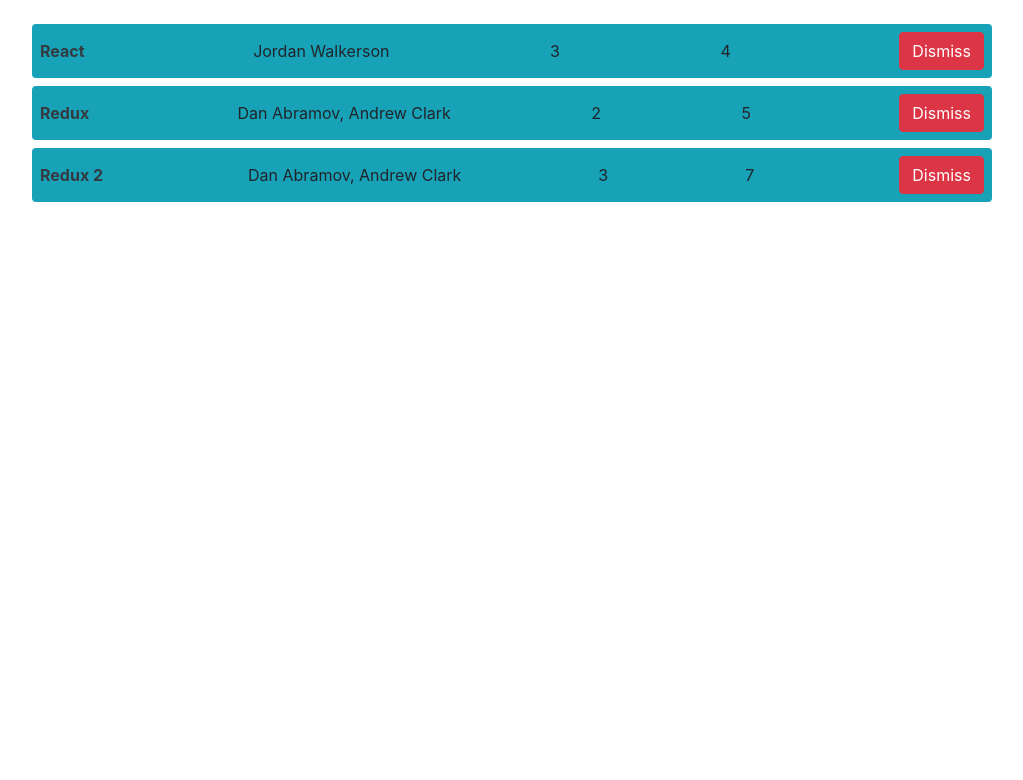
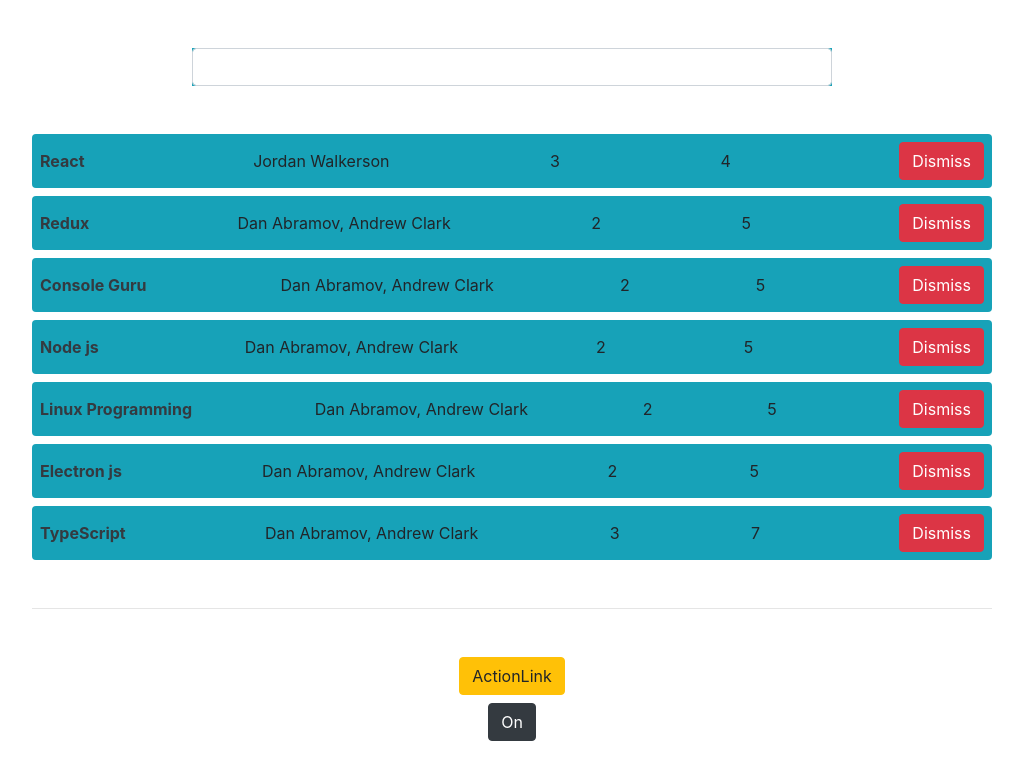
Before and after one commit to grashupfer99/road-2-learn-react, a React (Create React App) app: page / in a window 1280 px wide. Shown: the top 780 px of the page, without its empty margins (128-1151 px from the left). Built offline with nearby package versions, Linux system fonts and the light colour scheme.

Commit message:
event-handlers

```diff
--- a/package.json
+++ b/package.json
@@ -6,6 +6,7 @@
     "bootstrap": "^4.1.3",
     "react": "^16.5.0",
     "react-dom": "^16.5.0",
+    "react-flip-move": "^3.0.2",
     "react-scripts": "1.1.5"
   },
   "scripts": {
--- a/src/App.js
+++ b/src/App.js
@@ -1,5 +1,46 @@
 import React, { Component } from "react";
+import FlipMove from "react-flip-move";
 import "./App.css";
+
+const ActionLink = e => {
+  console.log("The link was clicked.");
+};
+
+class ToggleButtonHandler extends Component {
+  constructor(props) {
+    super(props);
+    this.state = {
+      toggleBtn: "On"
+    };
+    this.toggleBtn = this.toggleBtn.bind(this);
+  }
+
+  toggleBtn() {
+    console.log("on/off");
+    let toggle = this.state.toggleBtn === "On" ? "Off" : "On";
+    this.setState({
+      toggleBtn: toggle
+    });
+  }
+
+  render() {
+    return (
+      <div className="my-4">
+        <button type="text" className="btn btn-warning" onClick={ActionLink}>
+          ActionLink
+        </button>
+        <div className="my-2" />
+        <button
+          type="text"
+          className="mx-auto btn btn-dark"
+          onClick={this.toggleBtn}
+        >
+          {this.state.toggleBtn}
+        </button>
+      </div>
+    );
+  }
+}
 
 const list = [
   {
@@ -19,14 +60,59 @@
     objectID: 1
   },
   {
-    title: "Redux 2",
+    title: "Console Guru",
+    url: "https://github.com/reactjs/redux",
+    author: "Dan Abramov, Andrew Clark",
+    num_comments: 2,
+    points: 5,
+    objectID: 2
+  },
+  {
+    title: "Node js",
+    url: "https://github.com/reactjs/redux",
+    author: "Dan Abramov, Andrew Clark",
+    num_comments: 2,
+    points: 5,
+    objectID: 3
+  },
+  {
+    title: "Linux Programming",
+    url: "https://github.com/reactjs/redux",
+    author: "Dan Abramov, Andrew Clark",
+    num_comments: 2,
+    points: 5,
+    objectID: 4
+  },
+  {
+    title: "Electron js",
+    url: "https://github.com/reactjs/redux",
+    author: "Dan Abramov, Andrew Clark",
+    num_comments: 2,
+    points: 5,
+    objectID: 5
+  },
+  {
+    title: "TypeScript",
     url: "https://github.com/reactjs/redux",
     author: "Dan Abramov, Andrew Clark",
     num_comments: 3,
     points: 7,
-    objectID: 2
+    objectID: 6
   }
 ];
+
+/*
+// ES5
+function isSearched(keyword) {
+  return function(item) {
+    return item.title.toLowerCase().indexOf(keyword.toLowerCase()) !== -1;
+  }
+}
+
+*/
+
+const isSearched = searchTerm => item =>
+  item.title.toLowerCase().includes(searchTerm.toLowerCase());
 
 // Component declaration
 class App extends Component {
@@ -34,10 +120,12 @@
     super(props);
 
     this.state = {
-      list: list
+      list: list,
+      searchTerm: ""
     };
 
     this.onDismiss = this.onDismiss.bind(this);
+    this.onSearchChange = this.onSearchChange.bind(this);
   }
 
   onDismiss(id) {
@@ -45,10 +133,54 @@
     this.setState({ list: updatedList });
   }
 
+  onSearchChange(e) {
+    this.setState({
+      searchTerm: e.target.value
+    });
+  }
+
   render() {
     return (
       <div className="App my-4">
-        {this.state.list.map(item => (
+        <form className="bg-info my-5 mx-auto w-50">
+          <div className="form-group">
+            <input
+              className="form-control"
+              type="text"
+              onChange={this.onSearchChange}
+            />
+          </div>
+        </form>
+        <FlipMove duration={250} easing="ease-out">
+          {this.state.list
+            .filter(isSearched(this.state.searchTerm))
+            .map(item => (
+              <div
+                key={item.objectID}
+                className="bg-info rounded m-2 d-flex justify-content-between w-75 mx-auto"
+              >
+                <span className="my-auto mx-2">
+                  <a className="text-dark font-weight-bold" href={item.url}>
+                    {item.title}
+                  </a>
+                </span>
+                <span className="my-auto">{item.author}</span>
+                <span className="my-auto">{item.num_comments}</span>
+                <span className="my-auto">{item.points}</span>
+                <span className="my-auto">
+                  <button
+                    className="btn btn-danger m-2"
+                    // onClick={() => console.log(item.objectID)}
+                    onClick={() => this.onDismiss(item.objectID)}
+                    type="button"
+                  >
+                    Dismiss
+                  </button>
+                </span>
+              </div>
+            ))}
+        </FlipMove>
+        {/* {this.state.list.map(item => (
           <div
             key={item.objectID}
             className="bg-info rounded m-2 d-flex justify-content-between w-75 mx-auto"
@@ -72,7 +204,9 @@
               </button>
             </span>
           </div>
-        ))}
+        ))} */}
+        <hr className="w-75 my-5 mx-auto" />
+        <ToggleButtonHandler />
       </div>
     );
   }
```
Also changed, not shown: 2 other files (tests, documents, lock files or other folders).
